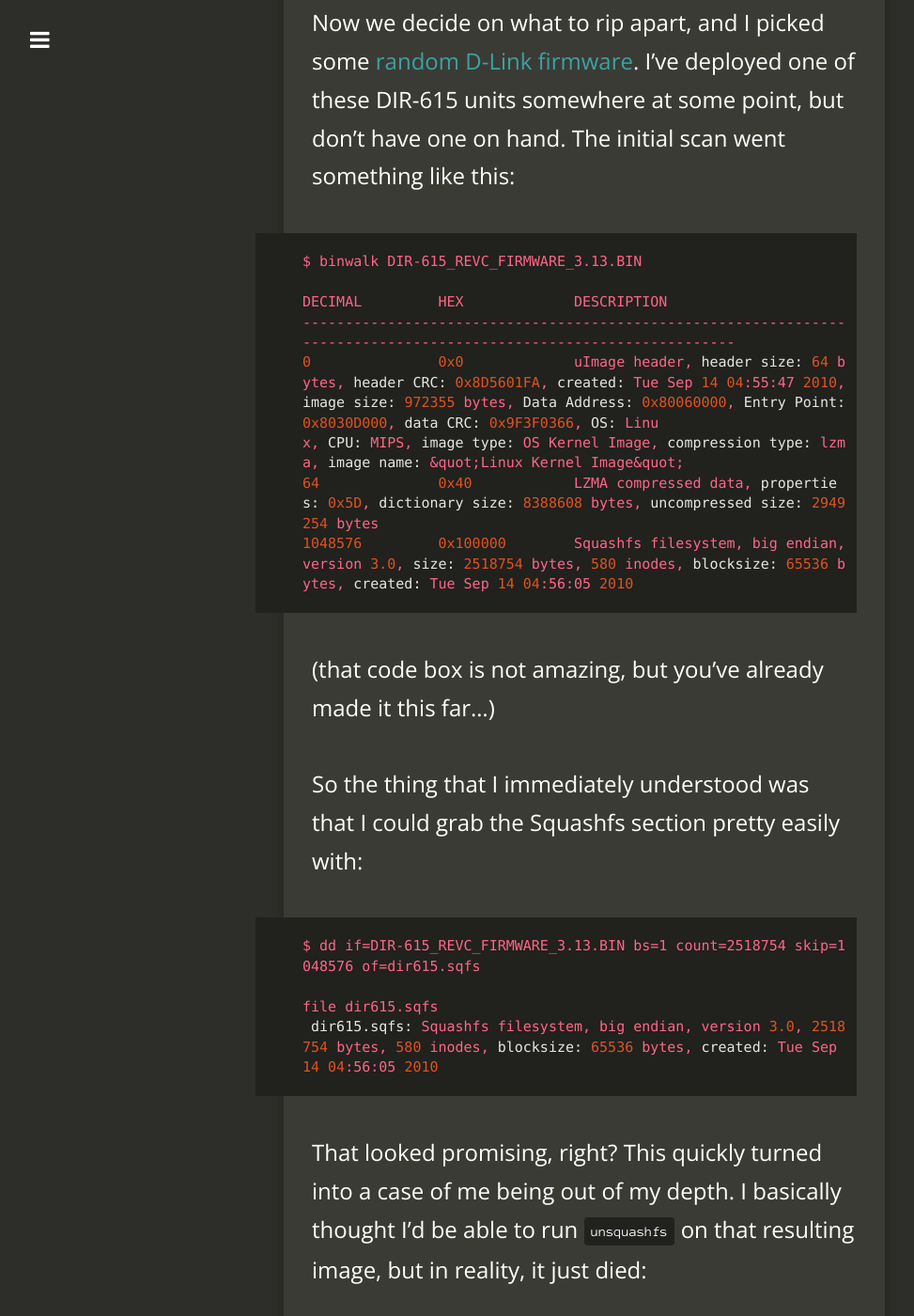
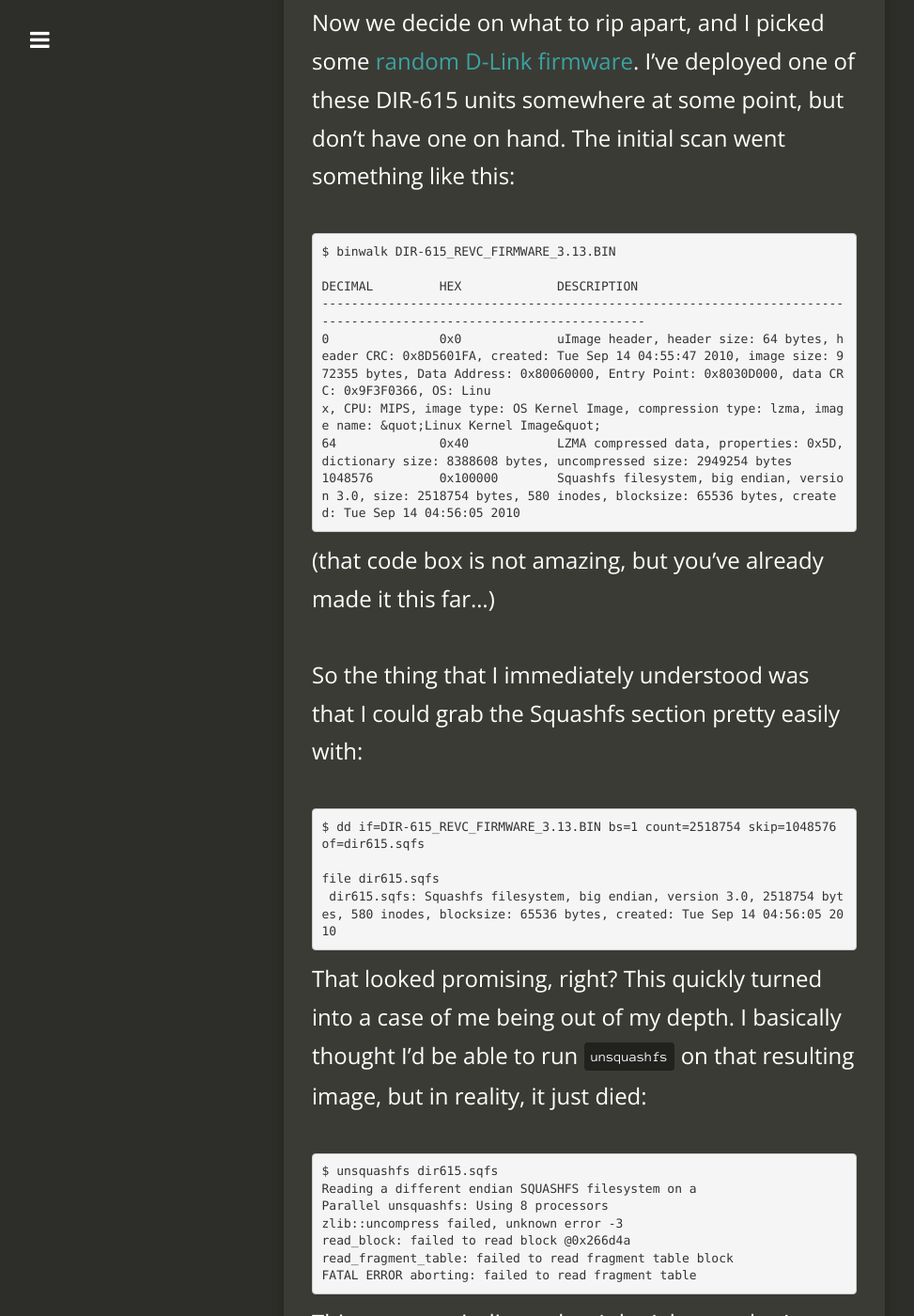
Before and after one commit to invisiblethreat/invisiblethreat.github.io, a Jekyll site: the page built from _posts/2013-09-13-firmware-reversing.md, in a window 1280 px wide and 1400 px high, scrolled down 1058 px. Shown: the whole window at 94% size, without its empty margins (18-991 px from the left). Built offline with Jekyll 4.4.1, drawn with Linux system fonts in a browser that asks for light colours; nearby versions of some CDN libraries; comment, search, counter and statistics services are not loaded; some of the changed text lies outside the part shown.

Commit message:
remove highlighting

````diff
--- a/_posts/2013-09-13-firmware-reversing.md
+++ b/_posts/2013-09-13-firmware-reversing.md
@@ -27,7 +27,7 @@
 I've deployed one of these DIR-615 units somewhere at some point, but don't
 have one on hand. The initial scan went something like this:
 
-```text
+```no-highlight
 $ binwalk DIR-615_REVC_FIRMWARE_3.13.BIN
 
 DECIMAL         HEX             DESCRIPTION
@@ -42,7 +42,7 @@
 
 So the thing that I immediately understood was that I could grab the Squashfs section pretty easily with:
 
-```text
+```no-highlight
 $ dd if=DIR-615_REVC_FIRMWARE_3.13.BIN bs=1 count=2518754 skip=1048576 of=dir615.sqfs
 
 file dir615.sqfs
@@ -53,7 +53,7 @@
 of my depth. I basically thought I'd be able to run `unsquashfs` on that
 resulting image, but in reality, it just died:
 
-```text
+```no-highlight
 $ unsquashfs dir615.sqfs
 Reading a different endian SQUASHFS filesystem on a
 Parallel unsquashfs: Using 8 processors
````
